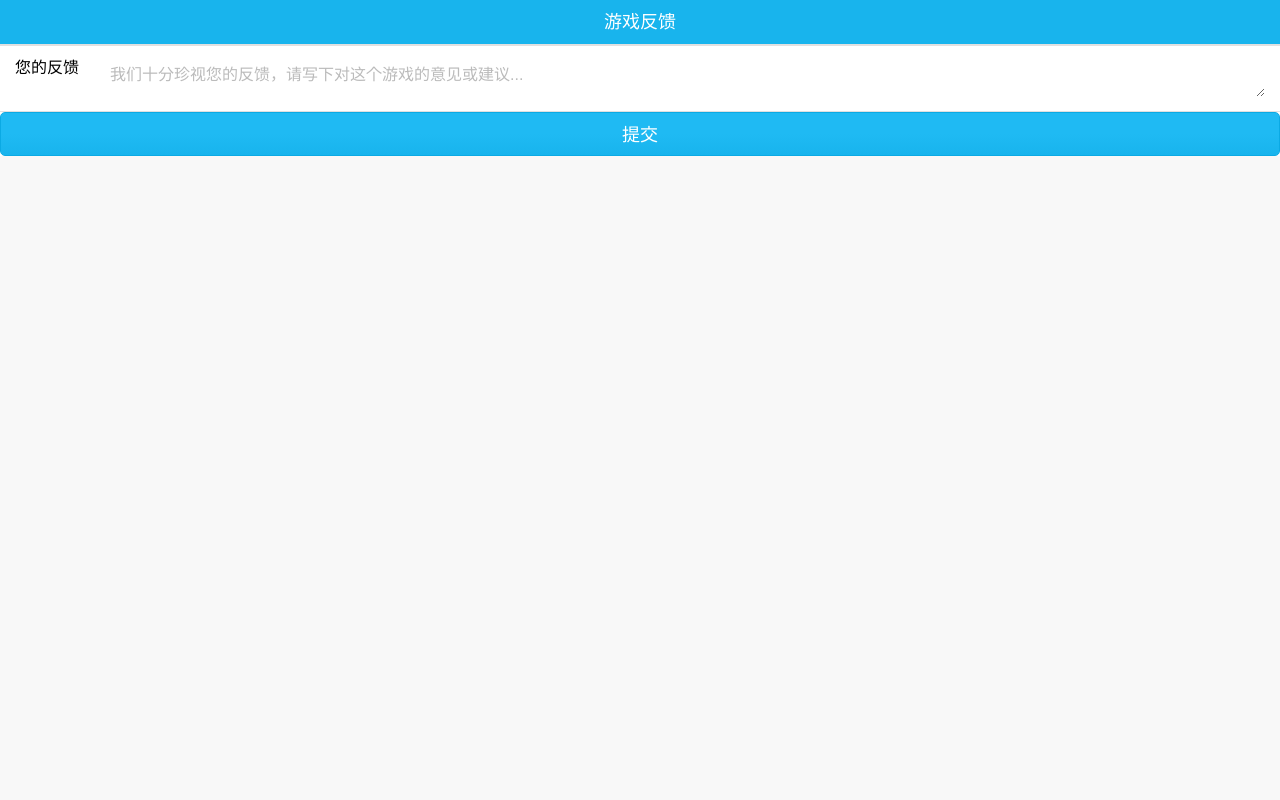
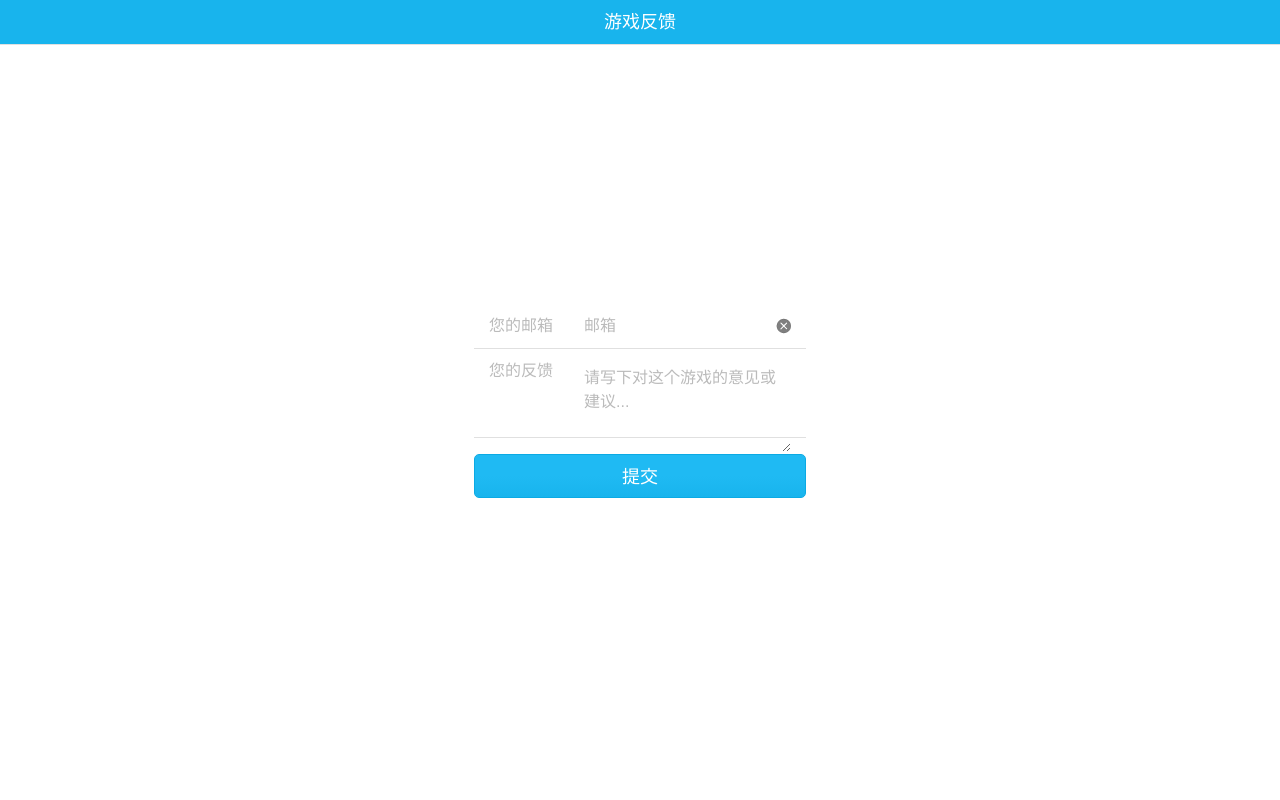
Before and after one commit to elfgzp/DiddleDay, a Django app: template templates/feed.html in a window 1280 px wide. Run offline with Django 3.2, Linux system fonts and the light colour scheme; the template is opened without the code that fills it, so the values that code supplies are empty.

Commit message:
Add feed form.

```diff
--- a/templates/feed.html
+++ b/templates/feed.html
@@ -6,13 +6,26 @@
     <meta name="format-detection" content="telephone=no">
     <title>Sunday Offline Puzzle Game</title>
     <link rel="stylesheet" href="/static/css/frozen.css">
+    <style>
+        .ui-form-item-textarea {
+          height: 88px;
+            margin-bottom: 16px;
+        }
+        .ui-form-item-textarea textarea {
+            height: 100%;
+          margin-top: 15px;
+          border: none;
+        }
+    </style>
 </head>
-<body>
+<body ontouchstart="">
     <header class="ui-header ui-header-positive ui-border-b">
         <h1>游戏反馈</h1>
     </header>
-    <div class="ui-form ui-border-t">
+    <section class="ui-container ui-center">
+        <div class="ui-form ui-border-t ui-placehold">
             <form method="post">
+                 {% csrf_token %}
                 <div class="ui-form-item ui-border-b">
                     <label>
                         您的邮箱
@@ -25,10 +38,11 @@
                     <label>
                         您的反馈
                     </label>
-                <textarea placeholder="我们十分珍视您的反馈，请写下对这个游戏的意见或建议..."></textarea>
+                    <textarea placeholder="请写下对这个游戏的意见或建议..."></textarea>
                 </div>
                 <button class="ui-btn-lg ui-btn-primary">提交</button>
             </form>
         </div>
+    </section>
 </body>
 </html>
```
Lines whose indentation alone changed are shown as unchanged.
